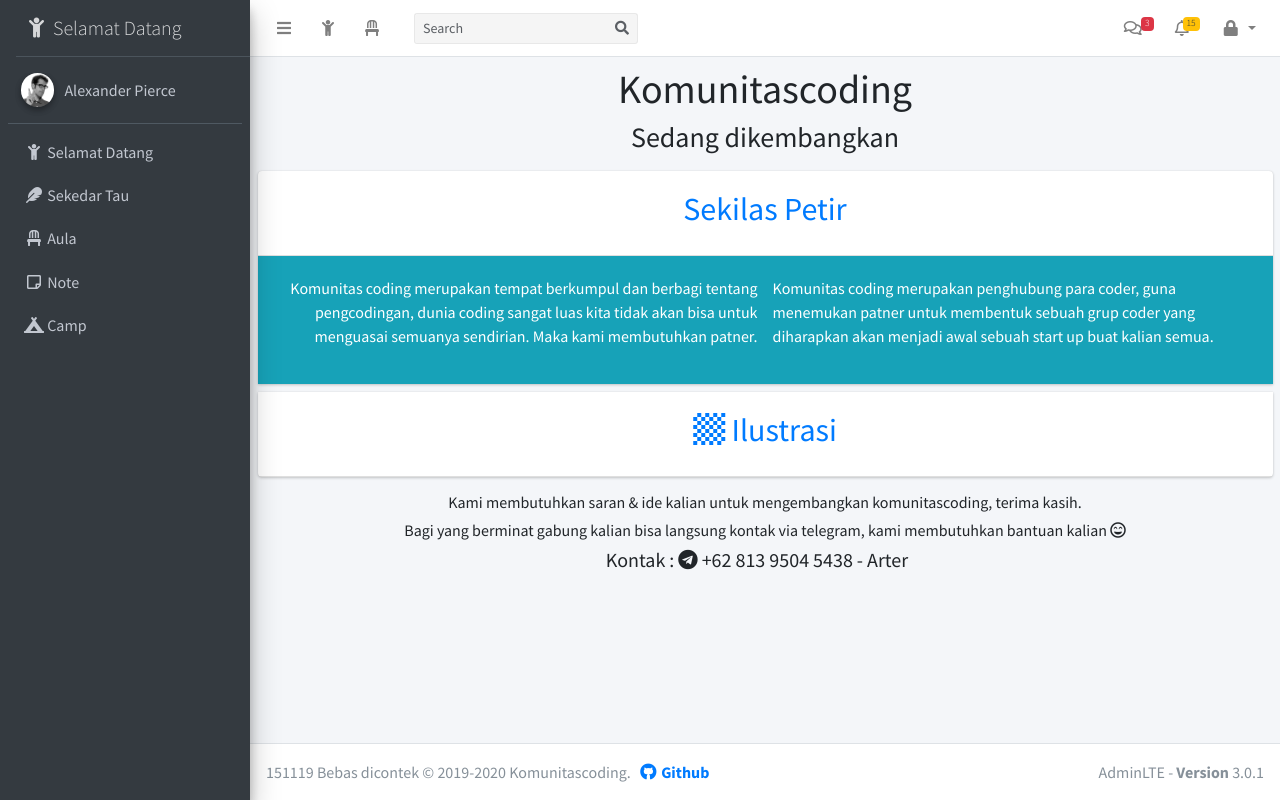
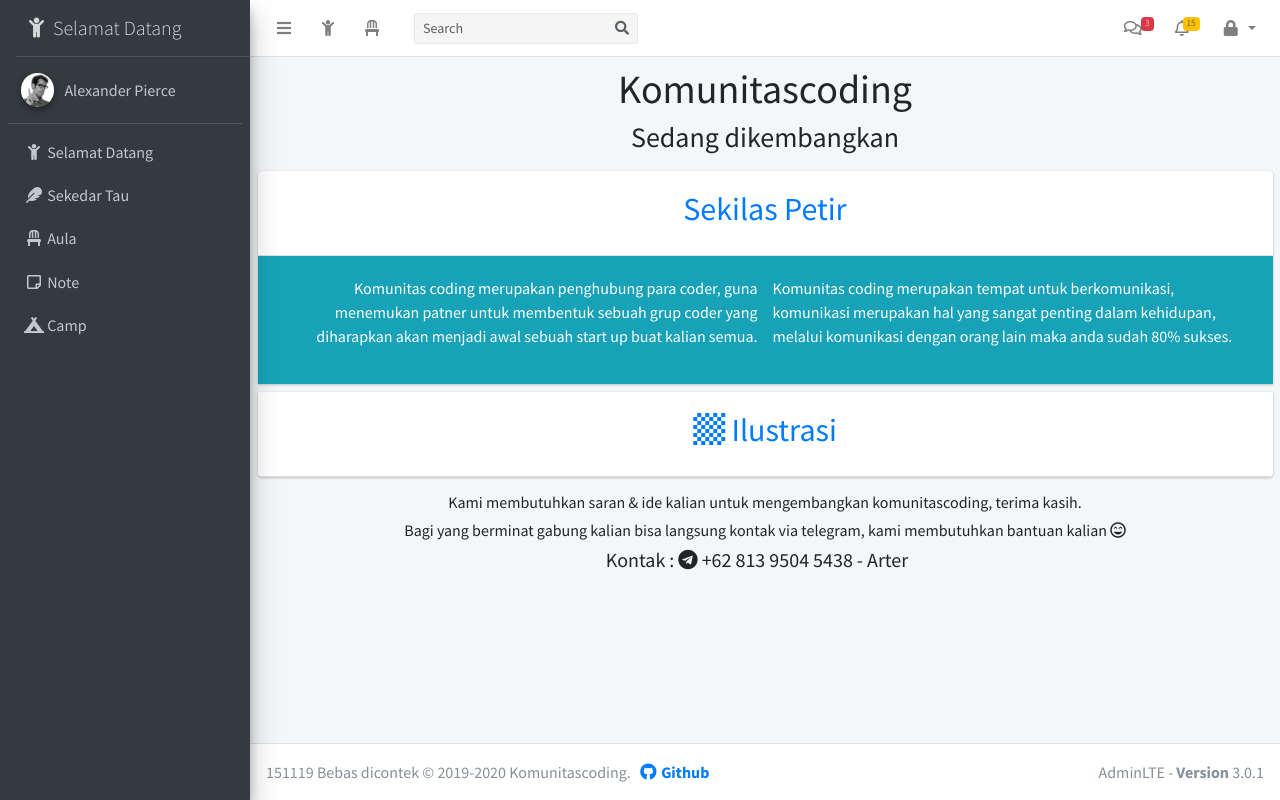
Before and after one commit to Artercode/ci_ltf, a CodeIgniter app: page /ci_ltf/ in a window 1280 px wide. Run offline with CodeIgniter, Linux system fonts and the light colour scheme; some libraries are stand-ins or nearby versions.

Commit message:
Update index.php

```diff
--- a/application/views/selamat_datang/index.php
+++ b/application/views/selamat_datang/index.php
@@ -27,11 +27,10 @@
                         <div class="card-body bg-info">
                             <div class="row">
                                 <div class="col-sm-12 col-lg-6 light text-right">
-                                    <p>Komunitas coding merupakan tempat berkumpul dan berbagi tentang pengcodingan, dunia coding sangat luas kita tidak akan bisa untuk menguasai semuanya sendirian. Maka kami membutuhkan patner.
-                                    </p>
+                                    <p>Komunitas coding merupakan penghubung para coder, guna menemukan patner untuk membentuk sebuah grup coder yang diharapkan akan menjadi awal sebuah start up buat kalian semua.</p>
                                 </div>
                                 <div class="col-sm-12 col-lg-6 light">
-                                    <p>Komunitas coding merupakan penghubung para coder, guna menemukan patner untuk membentuk sebuah grup coder yang diharapkan akan menjadi awal sebuah start up buat kalian semua.</p>
+                                    <p>Komunitas coding merupakan tempat untuk berkomunikasi, komunikasi merupakan hal yang sangat penting dalam kehidupan, melalui komunikasi dengan orang lain maka anda sudah 80% sukses.</p>
                                 </div>
                             </div>
                         </div>
```
